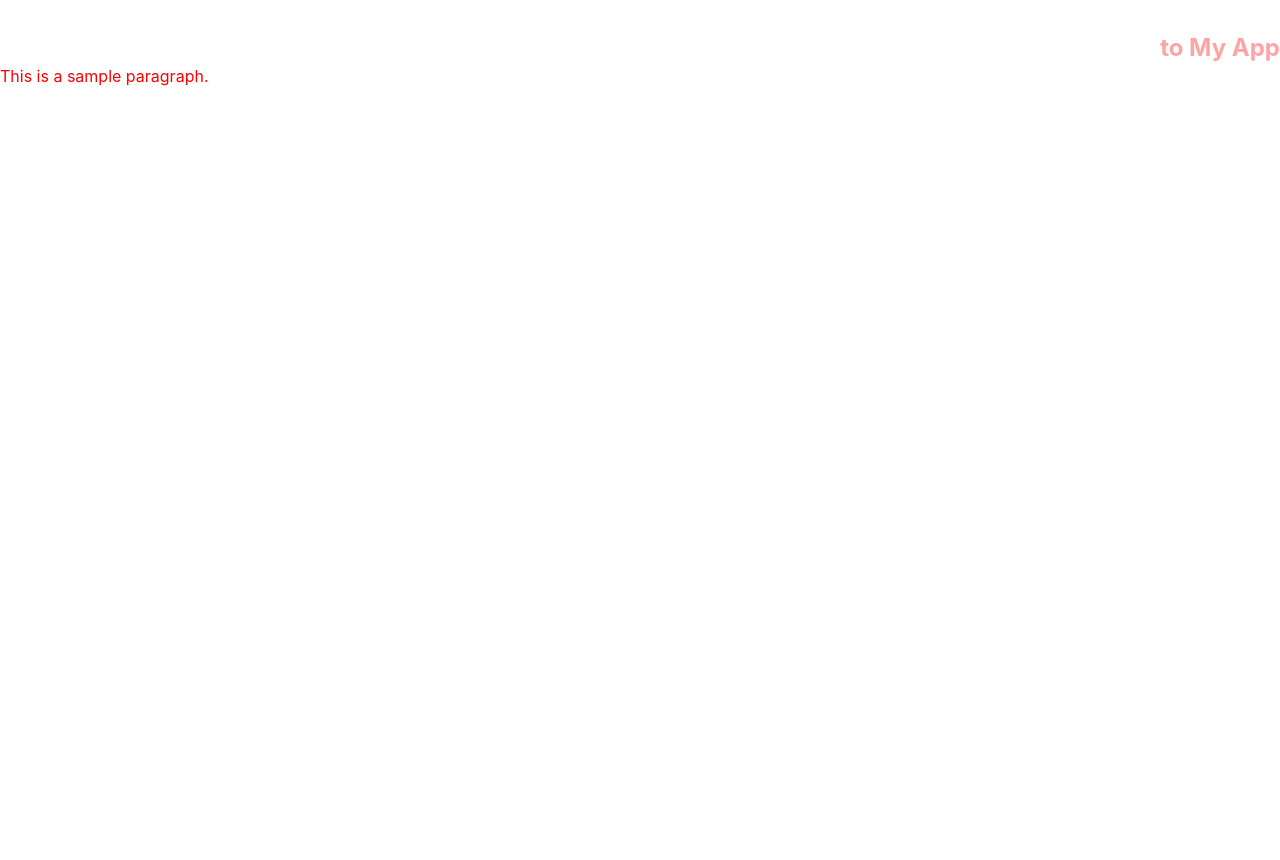
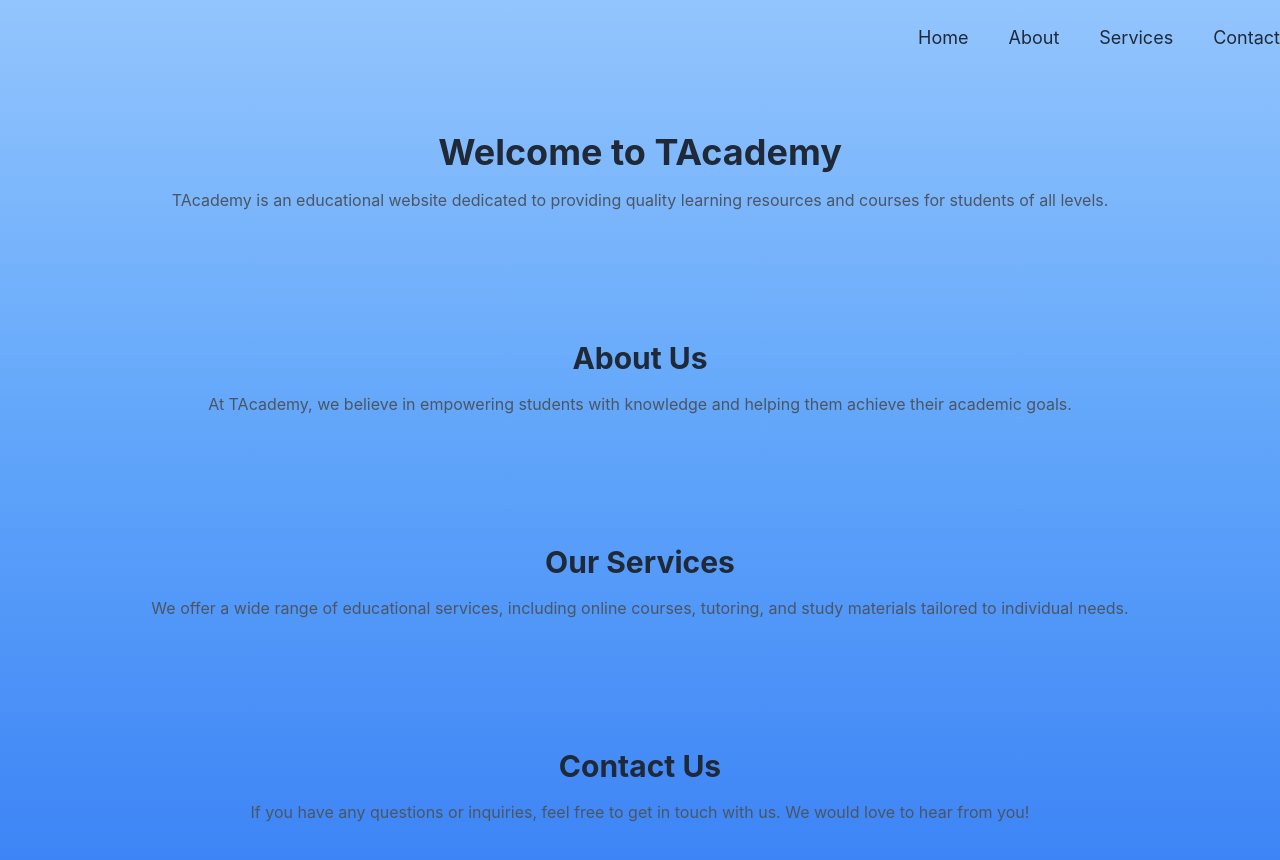
Before and after one commit to AstroPilot2808/TAcademy, a React (Create React App) app: page / in a window 1280 px wide. Shown: the top 860 px of the page. Before the commit the page ends 800 px from the top, so only its background shows below. Built offline with nearby package versions, Linux system fonts and the light colour scheme.

Commit message:
website_skeleton

```diff
--- a/package.json
+++ b/package.json
@@ -12,6 +12,7 @@
     "react": "^18.2.0",
     "react-dom": "^18.2.0",
     "react-scripts": "5.0.1",
+    "react-scroll": "^1.8.9",
     "tailwindcss": "^3.3.2",
     "web-vitals": "^2.1.4"
   },
--- a/src/App.js
+++ b/src/App.js
@@ -1,14 +1,13 @@
-import logo from './logo.svg';
 import './App.css';
 import React from 'react'
+import LandingPage from './components/LandingPage'
 
-function App() {
+const App = () => {
   return (
-    <div className="text-red-300">
-      <h1 className="text-2xl font-bold text-right mt-8"> to My App</h1>
-      <p style={{color: 'red'}}>This is a sample paragraph.</p>
+    <div>
+      <LandingPage />
     </div>
   );
-}
+};
 
 export default App;
--- /dev/null
+++ b/src/components/LandingPage.jsx
@@ -0,0 +1,105 @@
+import React from 'react';
+import { Link, Element } from 'react-scroll';
+import '../style.css'
+
+const LandingPage = () => {
+  const scrollToSection = (id) => {
+    const element = document.getElementById(id);
+    element.scrollIntoView({ behavior: 'smooth' });
+  };
+
+  return (
+    <div className="min-h-screen bg-gradient-to-b from-blue-300 via-blue-400 to-blue-500">
+      <header>
+      <nav className="container mx-auto py-4">
+          <ul className="flex justify-end space-x-8">
+            <li className="pt-2">
+              <Link
+                to="home"
+                className="text-gray-800 cursor-pointer text-lg hover-underline-animation"
+                smooth={true}
+                duration={500}
+              >
+                Home
+              </Link>
+            </li>
+            <li className="pt-2 pl-2">
+              <Link
+                to="about"
+                className="text-gray-800 cursor-pointer text-lg hover-underline-animation"
+                smooth={true}
+                duration={500}
+              >
+                About
+              </Link>
+            </li>
+            <li className="pt-2 pl-2">
+              <Link
+                to="services"
+                className="text-gray-800 cursor-pointer text-lg hover-underline-animation"
+                smooth={true}
+                duration={500}
+              >
+                Services
+              </Link>
+            </li>
+            <li className="pt-2 pl-2">
+              <Link
+                to="contact"
+                className="text-gray-800 cursor-pointer text-lg hover-underline-animation"
+                smooth={true}
+                duration={500}
+              >
+                Contact
+              </Link>
+            </li>
+          </ul>
+        </nav>
+      </header>
+
+
+
+      <Element name="home" className="py-16">
+        <div className="container mx-auto text-center">
+          <h1 className="text-4xl font-bold text-gray-800">Welcome to TAcademy</h1>
+          <p className="mt-4 text-gray-600">
+            TAcademy is an educational website dedicated to providing quality learning resources
+            and courses for students of all levels.
+          </p>
+        </div>
+      </Element>
+
+      <Element name="about" className="py-16">
+        <div className="container mx-auto text-center">
+          <h2 className="text-3xl font-bold text-gray-800">About Us</h2>
+          <p className="mt-4 text-gray-600">
+            At TAcademy, we believe in empowering students with knowledge and helping them achieve
+            their academic goals.
+          </p>
+        </div>
+      </Element>
+
+      <Element name="services" className="py-16">
+        <div className="container mx-auto text-center">
+          <h2 className="text-3xl font-bold text-gray-800">Our Services</h2>
+          <p className="mt-4 text-gray-600">
+            We offer a wide range of educational services, including online courses, tutoring, and
+            study materials tailored to individual needs.
+          </p>
+        </div>
+      </Element>
+
+      <Element name="contact" className="py-16">
+        <div className="container mx-auto text-center">
+          <h2 className="text-3xl font-bold text-gray-800">Contact Us</h2>
+          <p className="mt-4 text-gray-600">
+            If you have any questions or inquiries, feel free to get in touch with us. We would love
+            to hear from you!
+          </p>
+        </div>
+      </Element>
+    </div>
+  );
+};
+
+export default LandingPage;
--- /dev/null
+++ b/src/style.css
@@ -0,0 +1,33 @@
+@keyframes underline {
+    0% {
+      width: 0;
+    }
+    100% {
+      width: 100%;
+    }
+  }
+
+  .hover-underline-animation {
+    position: relative;
+    transition: color 0.3s;
+  }
+
+  .hover-underline-animation::before {
+    content: '';
+    position: absolute;
+    bottom: -2px;
+    left: 0;
+    width: 0;
+    height: 2px;
+    background-color: blue;
+    transition: width 0.3s;
+  }
+
+  .hover-underline-animation:hover {
+    color: black;
+  }
+
+  .hover-underline-animation:hover::before {
+    width: 100%;
+    animation: underline 0.3s forwards;
+  }
```
Also changed, not shown: 1 other file (tests, documents, lock files or other folders).
